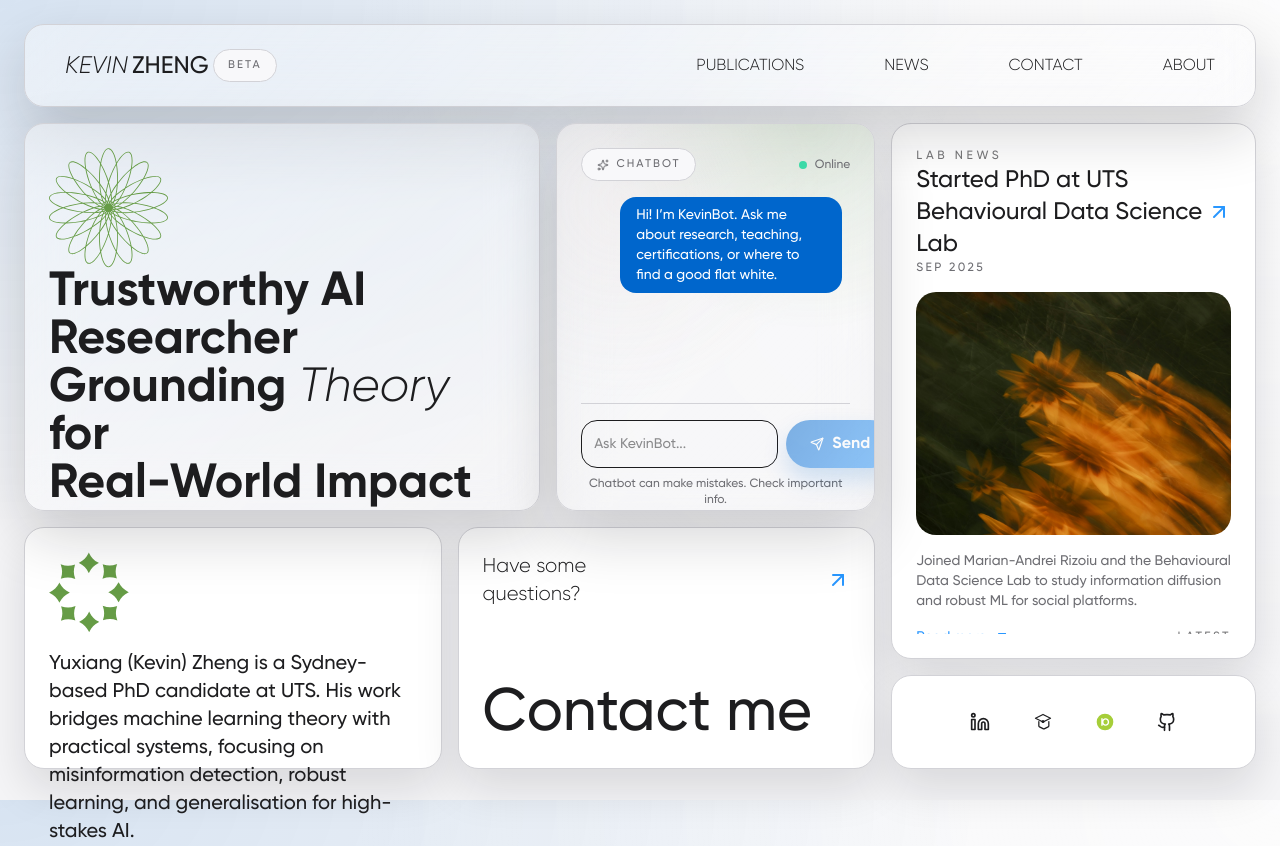
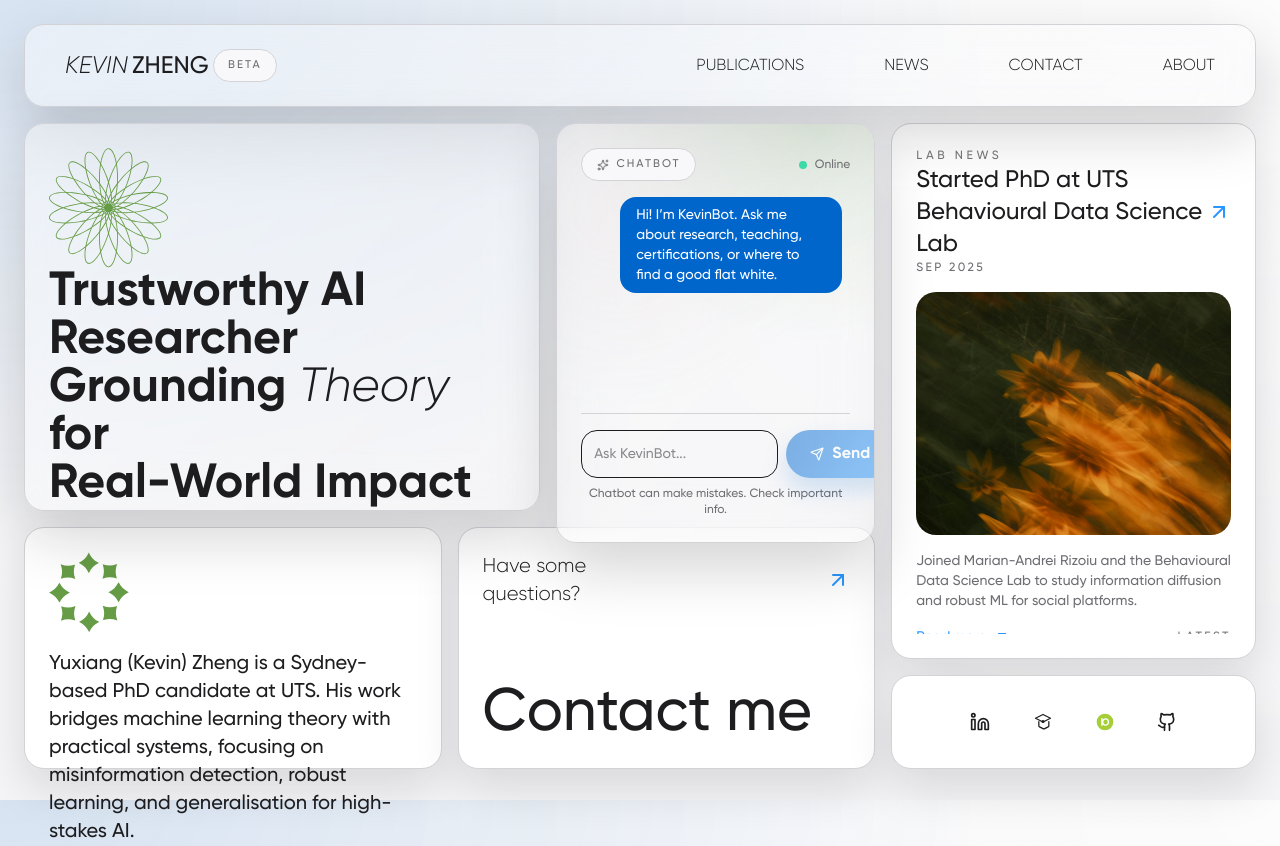
Before and after one commit to kyxzhe/kyxzhe.github.io, a Next.js app: page / in a window 1280 px wide. Built offline with nearby package versions, Linux system fonts and the light colour scheme; no server answers.

Commit message:
style: lock chatbot card height for scrolling

```diff
--- a/src/components/ChatIntroPanel.tsx
+++ b/src/components/ChatIntroPanel.tsx
@@ -58,7 +58,7 @@ export default function ChatIntroPanel() {
 
   return (
     <motion.div
-      className="w-full lg:w-[40%] rounded-[20px] p-6 flex flex-col glass-panel relative overflow-hidden"
+      className="w-full lg:w-[40%] rounded-[20px] p-6 flex flex-col glass-panel relative overflow-hidden h-[420px]"
       variants={cardVariants}
       initial="hidden"
       animate="visible"
@@ -67,7 +67,7 @@ export default function ChatIntroPanel() {
       <div className="absolute inset-0 pointer-events-none opacity-60" style={{
         background: "radial-gradient(circle at 20% 20%, rgba(232,206,194,0.25), transparent 50%), radial-gradient(circle at 80% 0%, rgba(102,156,70,0.25), transparent 45%)"
       }} />
-      <div className="relative flex flex-col gap-4 min-h-[360px]">
+      <div className="relative flex flex-1 flex-col gap-4">
         <motion.div
           className="flex items-center justify-between"
           initial={{ opacity: 0, y: 10 }}
@@ -84,7 +84,6 @@ export default function ChatIntroPanel() {
             Online
           </div>
         </motion.div>
-        <div className="flex-1 flex flex-col min-h-0 gap-3">
         <div
           ref={scrollRef}
           className="flex-1 min-h-0 space-y-3 text-sm overflow-y-auto pr-2"
@@ -143,7 +142,6 @@ export default function ChatIntroPanel() {
           </p>
         </div>
       </div>
-      </div>
     </motion.div>
   );
 }
```
Lines whose indentation alone changed are shown as unchanged.
